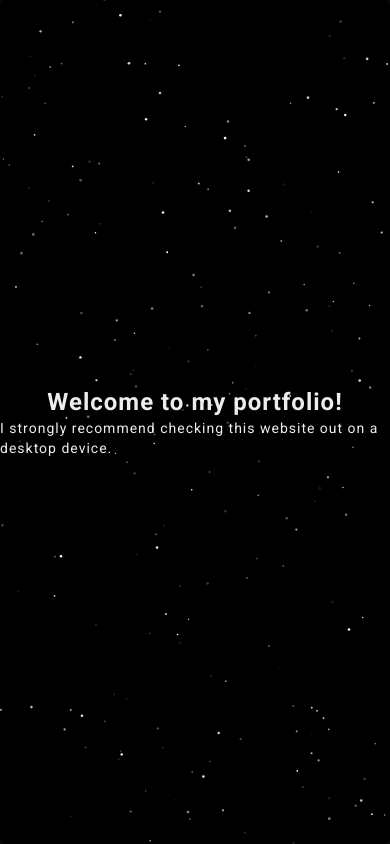
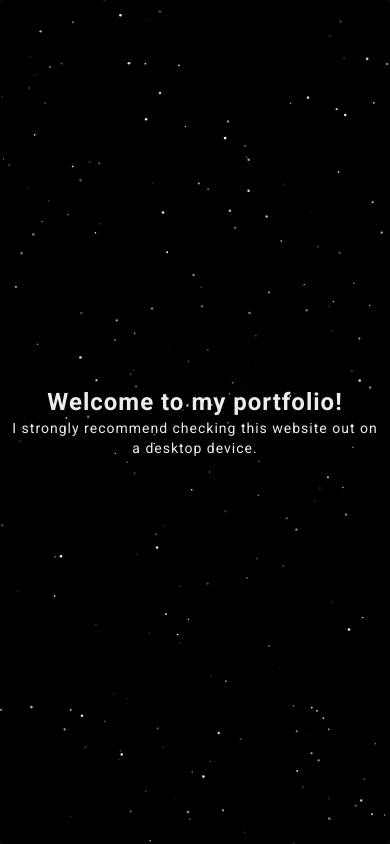
Before and after one commit to dachig/my-portfolio, a Next.js app: page / in a window 390 px wide. Built offline with nearby package versions, Linux system fonts and the light colour scheme.

Commit message:
mobile repsonsiveness fixed

```diff
--- a/src/app/components/MobileHero.tsx
+++ b/src/app/components/MobileHero.tsx
@@ -12,7 +12,7 @@ export default function MobileHero() {
   return (
     <div
       ref={mobileHeroRef}
-      className="h-screen relative w-full bg-black flex flex-col items-center justify-center overflow-hidden rounded-md md:hidden hiddenn"
+      className="h-screen relative w-full bg-black flex flex-col items-center justify-center overflow-hidden rounded-md lg:hidden hiddenn"
     >
       <div className="w-full absolute inset-0 h-screen">
         <SparklesCore
@@ -25,8 +25,8 @@ export default function MobileHero() {
           particleColor="#FFFFFF"
         />
       </div>
-      <h2 className="text-2xl font-bold">Welcome to my portfolio!</h2>
-      <p className="text-sm">
+      <h2 className="text-2xl font-bold px-2">Welcome to my portfolio!</h2>
+      <p className="text-sm text-center px-2">
         I strongly recommend checking this website out on a desktop device.
       </p>
     </div>
--- a/src/app/page.tsx
+++ b/src/app/page.tsx
@@ -14,7 +14,7 @@ export default function Home() {
   return (
     <Fragment>
       <MobileHero/>
-      <div className="hidden md:block">
+      <div className="hidden lg:block">
         <Header />
         <LampContainer className="">
           <Hero />
```
